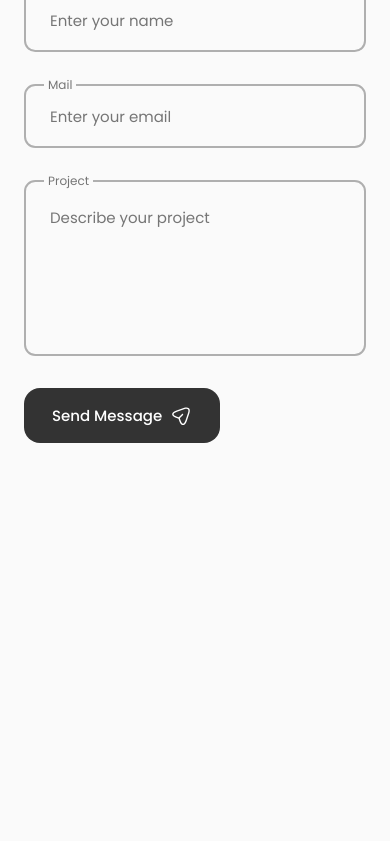
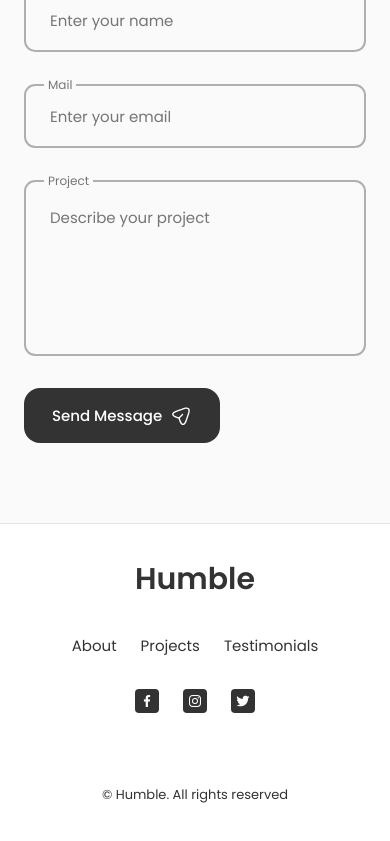
Before and after one commit to HumbleGh/reactfolio, a React (Create React App) app: page / in a window 390 px wide. Shown: the part 5539-6380 px from the top of the page. Before the commit the page ends 6110 px from the top, so only its background shows below. Built offline with nearby package versions, Linux system fonts and the light colour scheme.

Commit message:
footer added

```diff
--- a/src/App.js
+++ b/src/App.js
@@ -8,6 +8,7 @@ import Services from './components/services/Services';
 import Qualification from './components/qualification/Qualification';
 import Testimonials from './components/testimonials/Testimonials';
 import Contact from './components/contact/Contact';
+import Footer from './components/footer/Footer';
 
 const App = () =>  {
   return (
@@ -22,6 +23,7 @@ const App = () =>  {
       <Qualification />
       <Testimonials />
       <Contact />
+      <Footer />
     </main>
 
     </>
--- /dev/null
+++ b/src/components/footer/Footer.jsx
@@ -0,0 +1,51 @@
+import React from 'react';
+import "./footer.css"
+
+const Footer = () => {
+  return (
+    <footer className="footer">
+        <div className="footer__container container">
+            <h1 className="footer__title">Humble</h1>
+
+            <ul className="footer__list">
+                <li>
+                    <a href="#about" className="footer__link">About</a>
+                </li>
+
+                <li>
+                    <a href="#portfolio" className="footer__link">Projects</a>
+                </li>
+                <li>
+                    <a href="#testimonials" className="footer__link">Testimonials</a>
+                </li>
+
+            </ul>
+
+            <div className="footer__social">
+                    <a href="https://facebook.com/iamhum_ble"
+                    className="footer__social-link" >
+                <i class="bx bxl-facebook"></i>
+                </a>
+
+
+                <a href="https://instagram.com/iamhum_ble"
+                    className="footer__social-link" >
+                    <i class="bx bxl-instagram"></i>
+                </a>
+
+
+                <a href="https://twitter.com/iamhum_ble"
+                    className="footer__social-link" >
+                    <i class="bx bxl-twitter"></i>
+                </a>
+            </div>
+
+            <span className="footer__copy">
+                &#169; Humble. All rights reserved
+            </span>
+        </div>
+    </footer>
+  )
+}
+
+export default Footer
--- /dev/null
+++ b/src/components/footer/footer.css
@@ -0,0 +1,65 @@
+.footer{
+    background-color: var(--container-color);
+    border-top: 1px solid rgba(0, 0, 0, 0.1);
+}
+
+.footer__container {
+    padding: 2rem 0 6rem;
+}
+
+.footer__title,
+.footer__link {
+    color: var(--title-color);
+}
+
+.footer__title{
+    text-align: center;
+    margin-bottom: var(--mb-2);
+}
+
+.footer__link:hover {
+    color: var(--title-color-dark);
+}
+
+.footer__list {
+    display: flex;
+    justify-content: center;
+    column-gap: 1.5rem;
+    margin-bottom: var(--mb-2);
+}
+
+.footer__social {
+    display: flex;
+    justify-content: center;
+    column-gap: 1.5rem;
+}
+
+.footer__social-link {
+    background-color: var(--title-color);
+    color: var(--container-color);
+    font-size: 1.125rem;
+    padding: 0.4rem;
+    display: inline-flex;
+}
+
+.footer__social:hover {
+    color: var(--title-color-dark);
+}
+
+.footer__copy {
+    display: block;
+    margin-top: 4.5rem;
+    color: var(--title-color);
+    text-align: center;
+    font-size: var(--small-font-size);
+}
+
+/*=============== BREAKPOINTS ===============*/
+/* For large devices */
+@media screen and (max-width: 992px) {
+    .footer__social-link {
+        padding: 0.25rem;
+        border-radius: 0.25rem;
+        font-size: 1rem;
+    }
+  }
```
